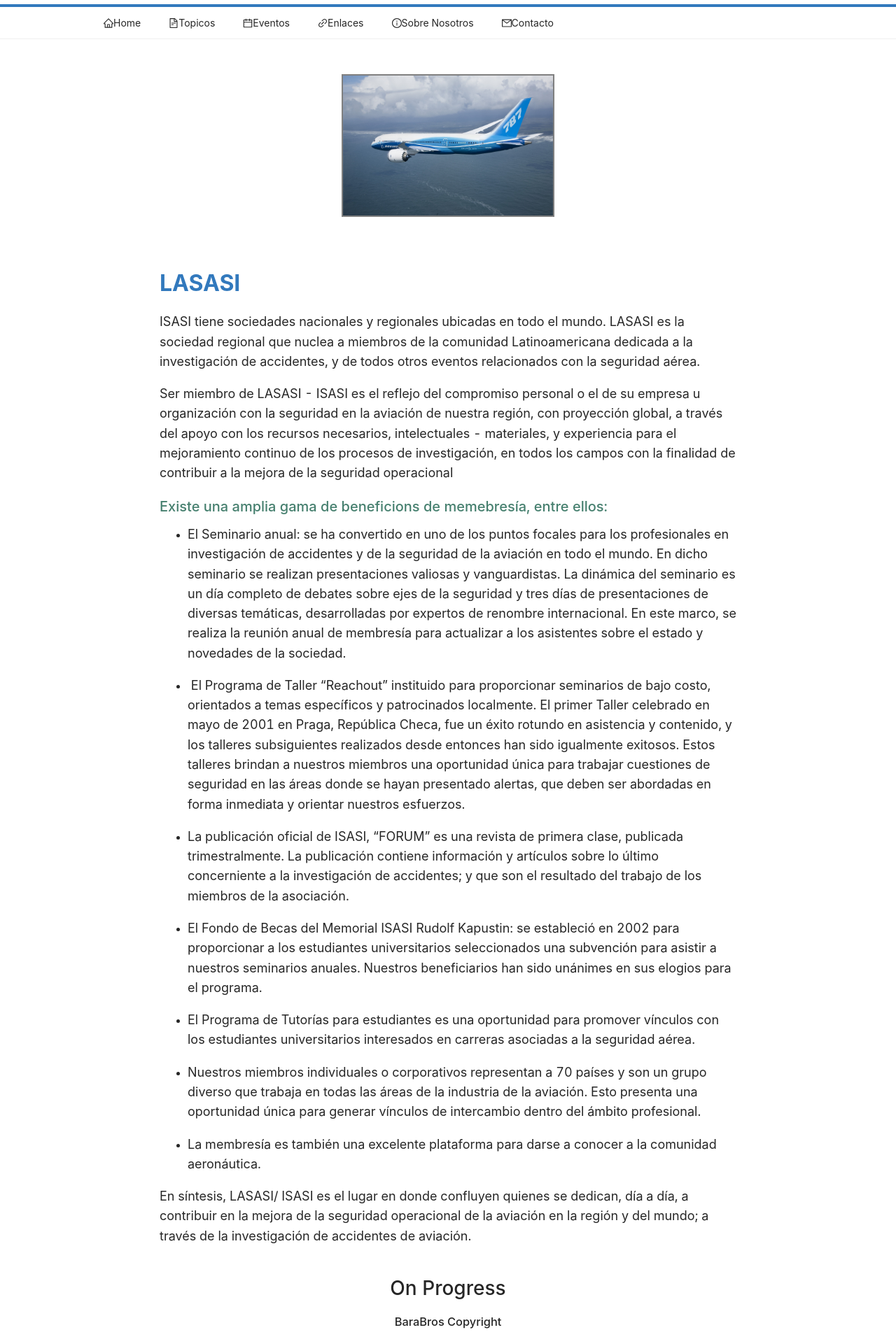
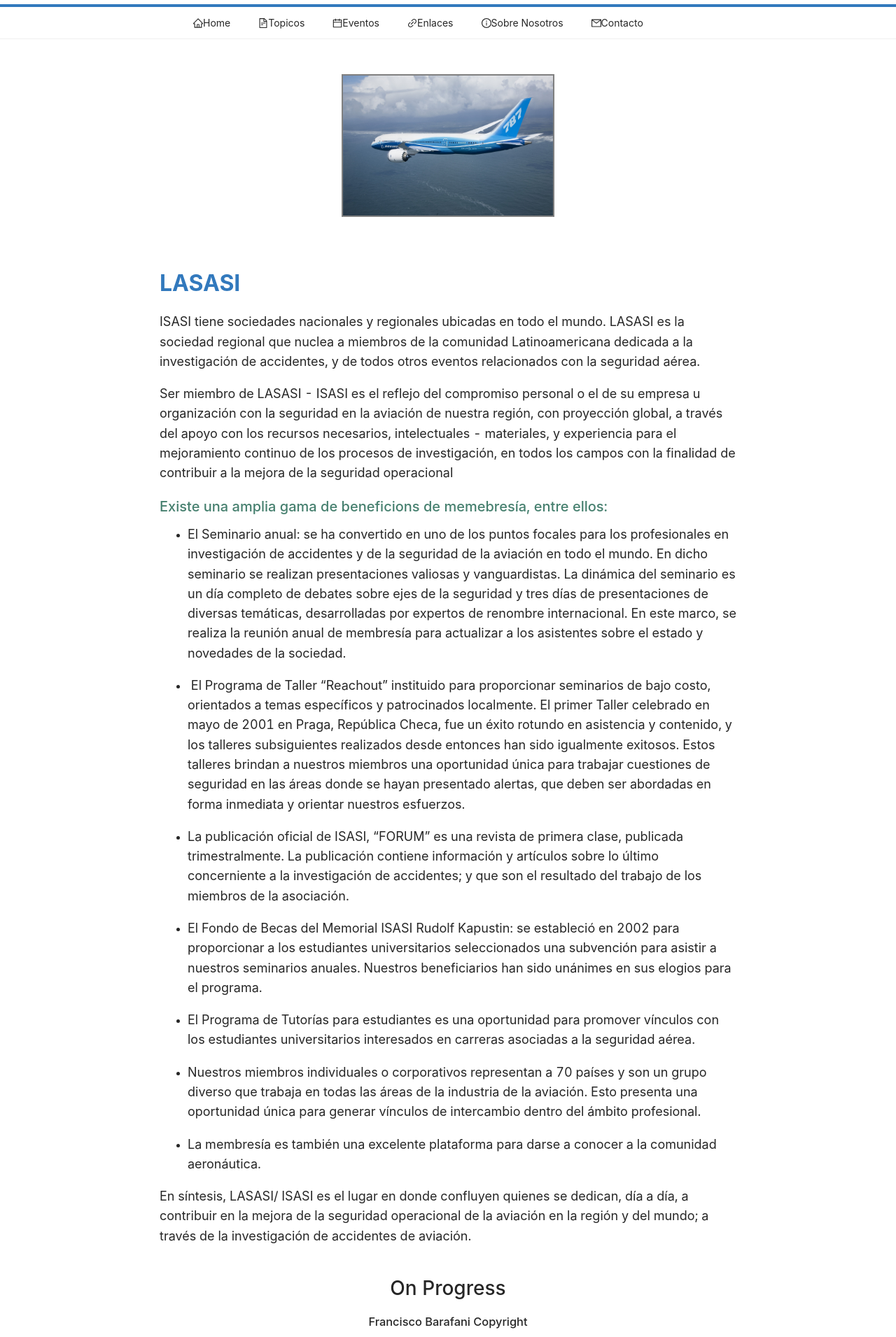
Before and after one commit to FranciscoBarafani/LasasiWebApp, a React (Create React App) app: page /main in a window 1280 px wide. Shown: the part 152-2063 px from the top of the page at 70% size. Built offline with nearby package versions, Linux system fonts and the light colour scheme; no server answers.

Commit message:
Modified TopMenu

```diff
--- a/src/components/Footer/Footer.js
+++ b/src/components/Footer/Footer.js
@@ -8,7 +8,7 @@
   return (
     <div className="footer">
       <h1>On Progress</h1>
-      <h3>BaraBros Copyright</h3>
+      <h3>Francisco Barafani Copyright</h3>
     </div>
   );
 }
--- a/src/components/TopMenu/TopMenu.scss
+++ b/src/components/TopMenu/TopMenu.scss
@@ -1,6 +1,6 @@
 .top-menu {
   .ant-menu {
-    padding: 0px 10%;
+    padding: 0px 20%;
     border-top: 4px solid #3279bd;
   }
 }
```
